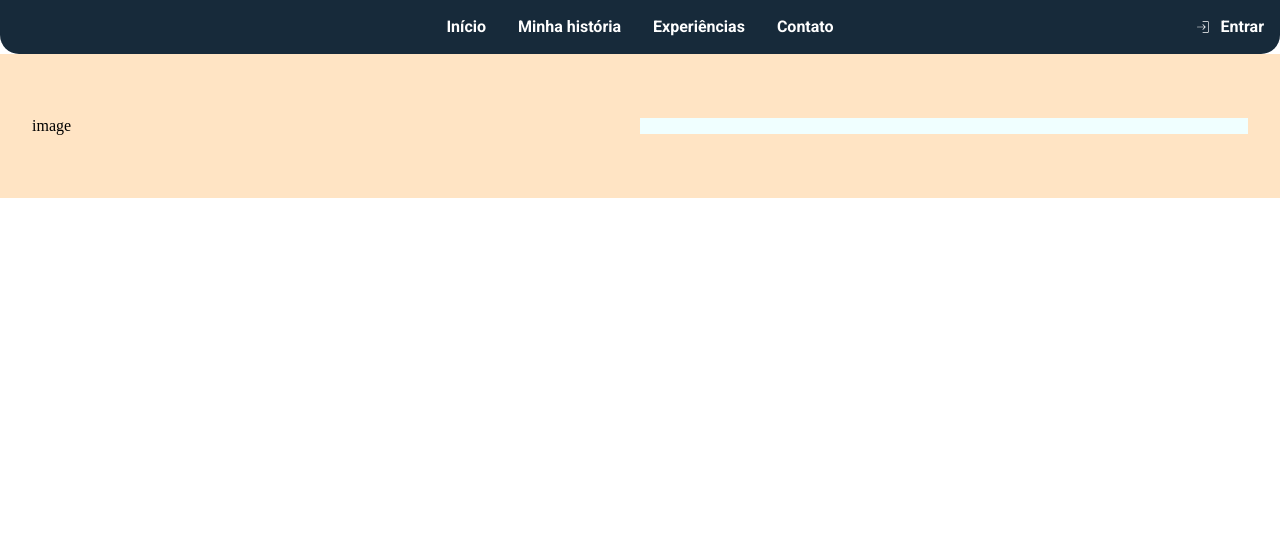
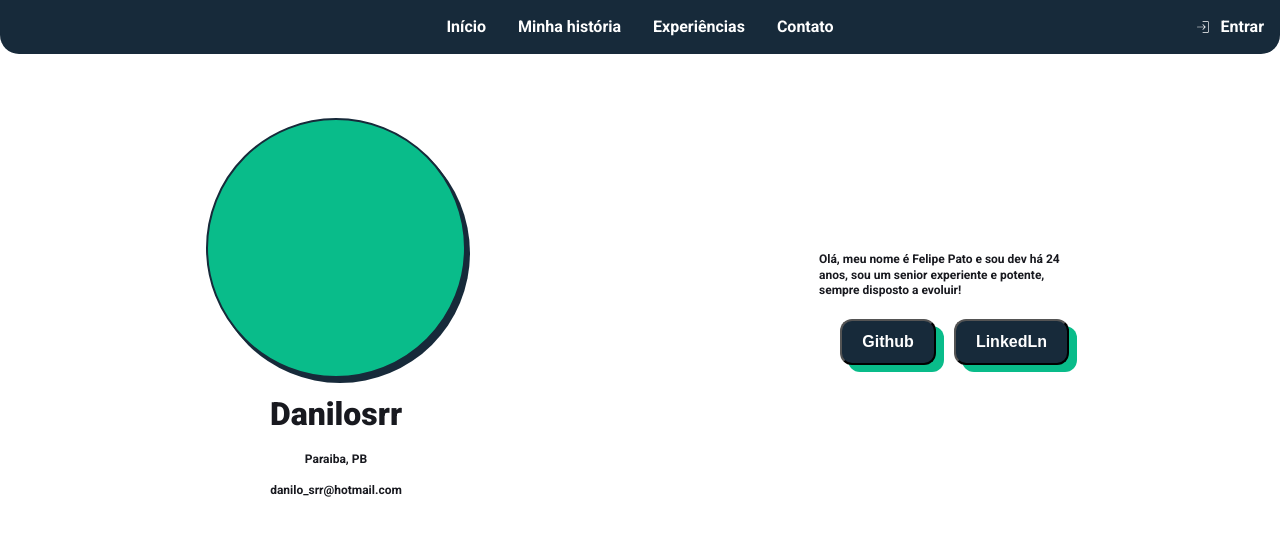
Before and after one commit to Danilosrr/desafio-03-aws-react, a React (Create React App) app: page /portfolio/1 in a window 1280 px wide. Shown: the top 536 px of the page. Built offline with nearby package versions, Linux system fonts and the light colour scheme; no server answers; a web font is replaced by a local one.

Commit message:
feat: portfolio section 1 html

```diff
--- a/package.json
+++ b/package.json
@@ -10,6 +10,7 @@
     "@types/node": "^16.18.119",
     "@types/react": "^18.3.12",
     "@types/react-dom": "^18.3.1",
+    "axios": "^1.7.7",
     "firebase": "^11.0.1",
     "react": "^18.3.1",
     "react-dom": "^18.3.1",
--- a/src/components/portfolio/about/About.css
+++ b/src/components/portfolio/about/About.css
@@ -3,27 +3,94 @@
     margin-top: 54px;
     width: 100%;
     padding: 64px 32px;
-    background-color: bisque;
     display: grid;
     grid-template-columns: 1fr 1fr;
 
-    h2, b, p {
+    h2,
+    b,
+    p {
         font-family: "Roboto", sans-serif;
         line-height: 130%;
         color: #18191F;
     }
 
+    .aboutUser {
+        margin: auto;
+
+        figure {
+            gap: 16px;
+            display: flex;
+            flex-direction: column;
+            justify-content: center;
+            align-items: center;
+        }
+
+        b {
+            font-size: 32px;
+            font-weight: 800;
+        }
+
+        p {
+            font-size: 12px;
+            font-weight: 600;
+        }
+
+        .portrait {
+            width: 256px;
+            height: 256px;
+            border-radius: 50%;
+            overflow: hidden;
+            background-color:#09BC8A;
+            border: #172A3A solid 2px;
+            box-shadow: 4px 5px 0px 0px #172A3A;
+
+            img {
+                width: 100%;
+            }
+        }
+    }
+
     .aboutPitch {
         display: flex;
         flex-direction: column;
-        gap: 16px;
-        background-color: azure;
+        align-items: flex-end;
+        margin: auto;
+        gap: 20px;
+
         h2 {
             font-size: 32px;
             font-weight: 800;
         }
+
         b {
             color: #09BC8A;
         }
+
+        p {
+            max-width: 250px;
+            font-size: 12px;
+            font-weight: 600;
+        }
+
+        span {
+            display: flex;
+            gap: 18px;
+
+            button {
+                color: #FFF;
+                font-size: 16px;
+                font-weight: 700;
+                height: 46px;
+                padding: 0 20px;
+                border-radius: 12px;
+                background-color: #172A3A;
+
+                box-shadow: 8px 7px 0px 0px #09BC8A;
+            }
+
+            button:hover {
+                cursor: pointer;
+            }
+        }
     }
 }
--- a/src/components/portfolio/about/About.tsx
+++ b/src/components/portfolio/about/About.tsx
@@ -1,18 +1,33 @@
-import { useEffect } from "react";
-import { useAuth } from "../../../contexts/authContext";
 import "./About.css";
 
-export default function About() {
-  const { currentUser } = useAuth();
+interface Props {
+  name?: string;
+  img?: string ;
+}
 
-  useEffect(()=>{
-
-  }, [])
+export default function About({ name,img }: Readonly<Props>) {
   return (
     <section className="aboutSection">
-      <article>image</article>
+      <article className="aboutUser">
+        <figure>
+          <div className="portrait">
+            {img && <img src={img} alt="user"/>}
+          </div>
+          <b>Danilosrr</b>
+          <p>Paraiba, PB</p>
+          <p>danilo_srr@hotmail.com</p>
+        </figure>
+      </article>
       <aside className="aboutPitch">
-        {currentUser && <h2>Hello, I'm <b>{currentUser.displayName}</b></h2>}
+        {name && <h2>Hello,<br/> I'm <b>{name}</b></h2>}
+        <p>
+          Olá, meu nome é Felipe Pato e sou dev há 24 anos, sou um senior
+          experiente e potente, sempre disposto a evoluir!
+        </p>
+        <span>
+          <button>Github</button>
+          <button>LinkedLn</button>
+        </span>
       </aside>
     </section>
   );
--- a/src/components/portfolio/portfolio.tsx
+++ b/src/components/portfolio/portfolio.tsx
@@ -1,14 +1,33 @@
-import { useParams } from "react-router-dom";
 import NavBar from "./navBar/NavBar";
 import About from "./about/About";
+import { useParams } from "react-router-dom";
+import { GithubUserData } from "../../interfaces/github";
+import { useEffect, useState } from "react";
+import { getUserInfo } from "../../utils/Api";
 
 export default function Portfolio() {
+  const [data, setData] = useState<GithubUserData | null>(null);
   const { uid } = useParams();
+
+  async function getData(uid: string) {
+    try {
+      const request = await getUserInfo(uid);
+      setData(request);
+      console.log(request);
+      return request;
+    } catch (error) {
+      console.log(error);
+    }
+  }
+
+  useEffect(() => {
+    if (uid) getData(uid);
+  }, []);
 
   return (
     <>
       <NavBar />
-      <About />
+      <About name={data?.name} img={data?.avatar_url}/>
     </>
   );
 }
--- a/src/components/search/Search.tsx
+++ b/src/components/search/Search.tsx
@@ -43,7 +43,7 @@ export default function Search() {
   const onSubmit = (data: IFormInput) => {
     try {
       for (const match of suggestions){
-        if (match.name.startsWith(data.search)) return navigate(`/portfolio/${match.name}`);
+        if (match.name.startsWith(data.search)) return navigate(`/portfolio/${match.uid}`);
       }
       return setError("search", { type:"server", message:"O nome que você digitou não está cadastrado!" })
     } catch (error) {
--- /dev/null
+++ b/src/interfaces/github.ts
@@ -0,0 +1,14 @@
+export interface GithubUserData {
+  id: number;
+  login: string;
+  name: string;
+  avatar_url: string;
+  bio: string | null;
+  company: string | null;
+  email: string | null;
+  followers: number;
+  following: number;
+  location: string | null;
+  public_repos: 53;
+  repos_url: "https://api.github.com/users/Danilosrr/repos";
+}
--- /dev/null
+++ b/src/utils/Api.ts
@@ -0,0 +1,16 @@
+import axios from "axios";
+
+const config = {
+  baseURL: "https://api.github.com",
+};
+
+const api = axios.create(config);
+
+export async function getUserInfo(uid: string) {
+  try {
+    const { data } = await api.get(`/user/${uid}`);
+    return data;
+  } catch (error) {
+    throw new Error("api request failed!");
+  }
+}
```
Also changed, not shown: 1 other file (tests, documents, lock files or other folders).
